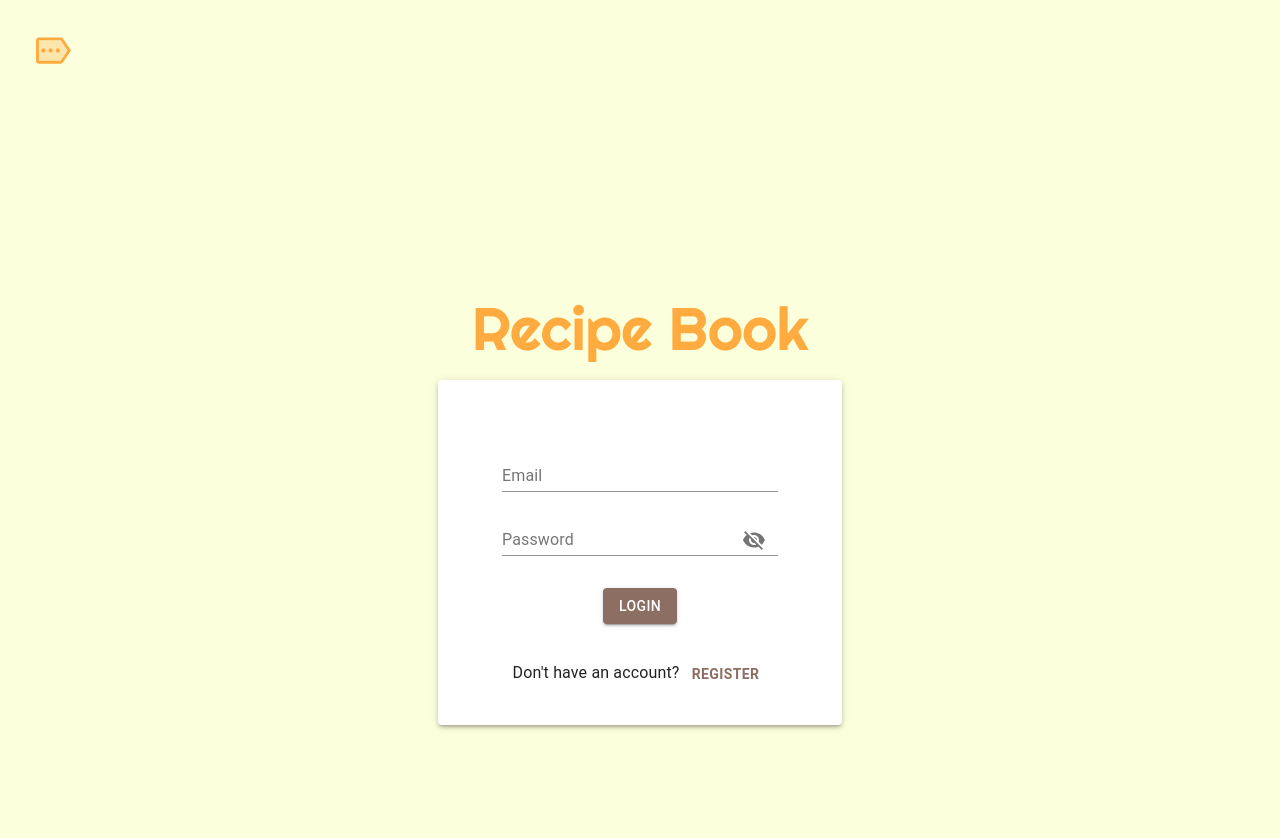
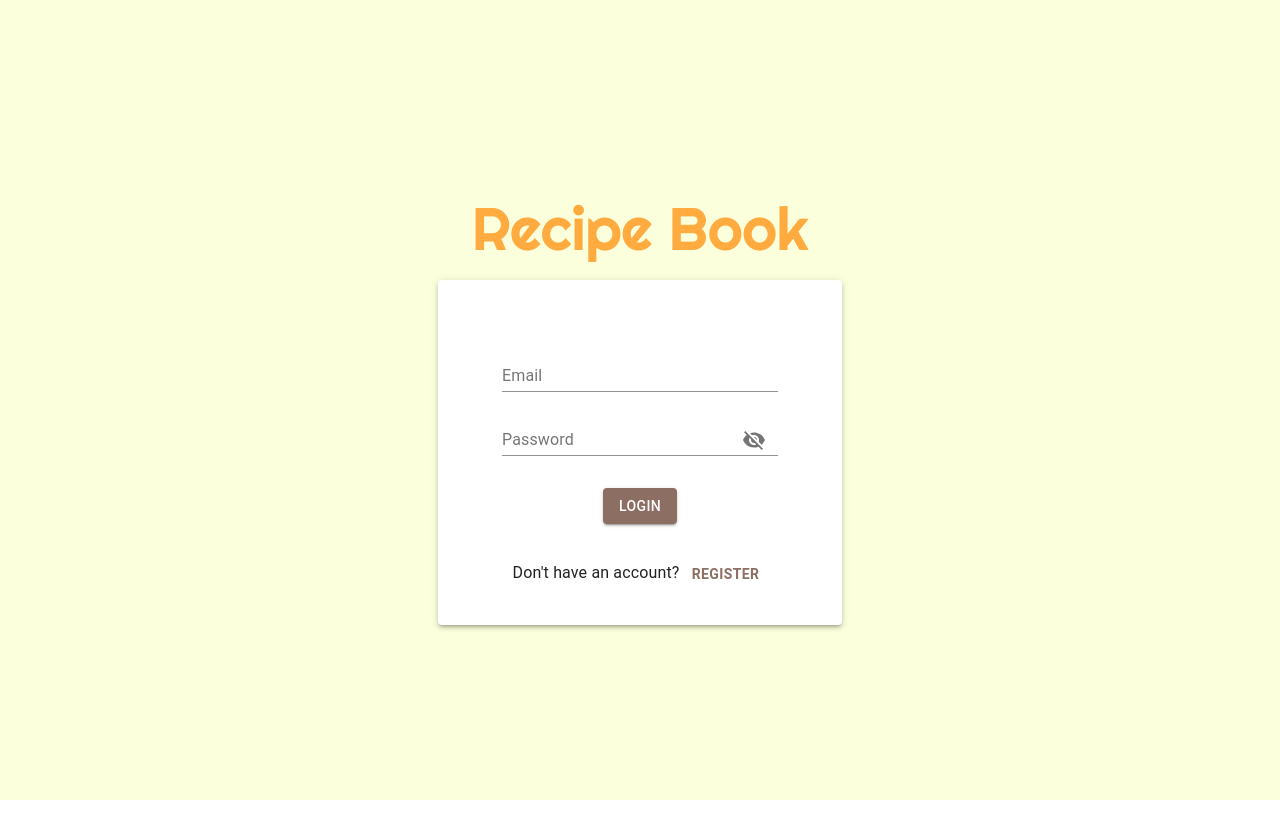
Before and after one commit to notayogilee/recipeBook, a React (Create React App) app in the folder frontend/: page /login in a window 1280 px wide. Shown: the top 838 px of the page. After the commit the page ends 800 px from the top, so only its background shows below. Built offline with nearby package versions, Linux system fonts and the light colour scheme; the HTML template or start-up script is replaced by a standard one.

Commit message:
remove nav from landing page

```diff
--- a/frontend/src/App.js
+++ b/frontend/src/App.js
@@ -1,24 +1,24 @@
 import React from 'react'
-import { BrowserRouter as Router, Route } from 'react-router-dom'
-import Header from './components/Header'
+import { BrowserRouter as Router, Route, Switch } from 'react-router-dom'
 import LandingScreen from './screens/LandingScreen'
 import LoginScreen from './screens/LoginScreen'
 import RegisterScreen from './screens/RegisterScreen'
 import HomeScreen from './screens/HomeScreen'
 import RecipeScreen from './screens/RecipeScreen'
+import UserRecipes from './screens/UserRecipesScreen'
 
 const App = () => {
 
   return (
     <Router>
-      <>
-        <Header />
+      <Switch>
         <Route exact path="/" component={LandingScreen} />
         <Route path="/register" component={RegisterScreen} />
         <Route path="/login" component={LoginScreen} />
         <Route path="/recipes" component={HomeScreen} />
         <Route path="/recipe/:id" component={RecipeScreen} />
-      </>
+        <Route path="/myRecipes" component={UserRecipes} />
+      </Switch>
     </Router>
   );
 }
--- a/frontend/src/components/Header.js
+++ b/frontend/src/components/Header.js
@@ -109,7 +109,9 @@ const Header = () => {
                   fontSize="large"
                 />
               </IconButton>
-              <Button>My Recipes</Button>
+              <Link to="/myRecipes">
+                <Button>My Recipes</Button>
+              </Link>
               <Link to="/">
                 <Button onClick={handleLogout}>Logout</Button>
               </Link>
--- a/frontend/src/screens/HomeScreen.js
+++ b/frontend/src/screens/HomeScreen.js
@@ -44,7 +44,7 @@ const useStyles = makeStyles((theme) => ({
     background: '#FCFFDB',
     paddingBottom: '4rem',
     width: '100%',
-    height: '100%',
+    height: '100vh',
     minHeight: '90vh'
   },
   card: {
--- /dev/null
+++ b/frontend/src/screens/UserRecipesScreen.js
@@ -0,0 +1,11 @@
+import React from 'react'
+
+const UserRecipesScreen = () => {
+  return (
+    <div>
+      <h1>My Recipes</h1>
+    </div>
+  )
+}
+
+export default UserRecipesScreen
```
Also changed, not shown: 2 other files (tests, documents, lock files or other folders).
